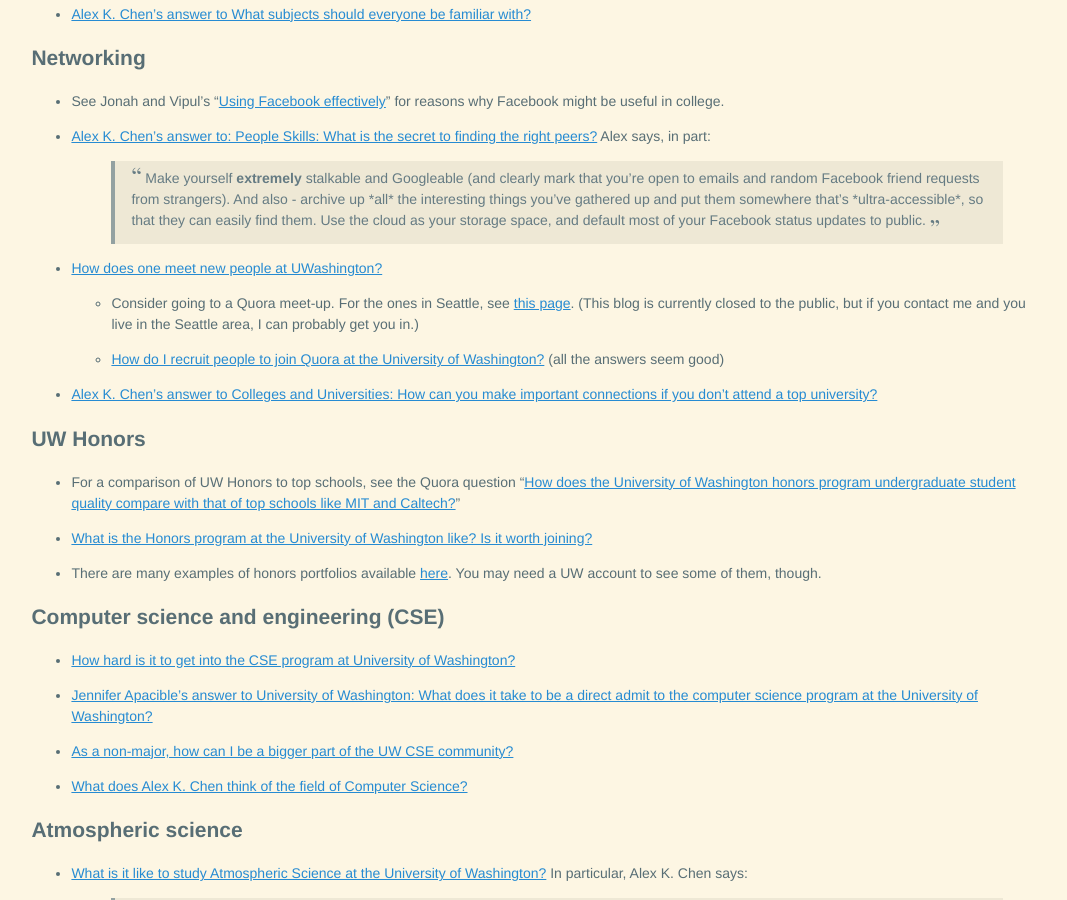
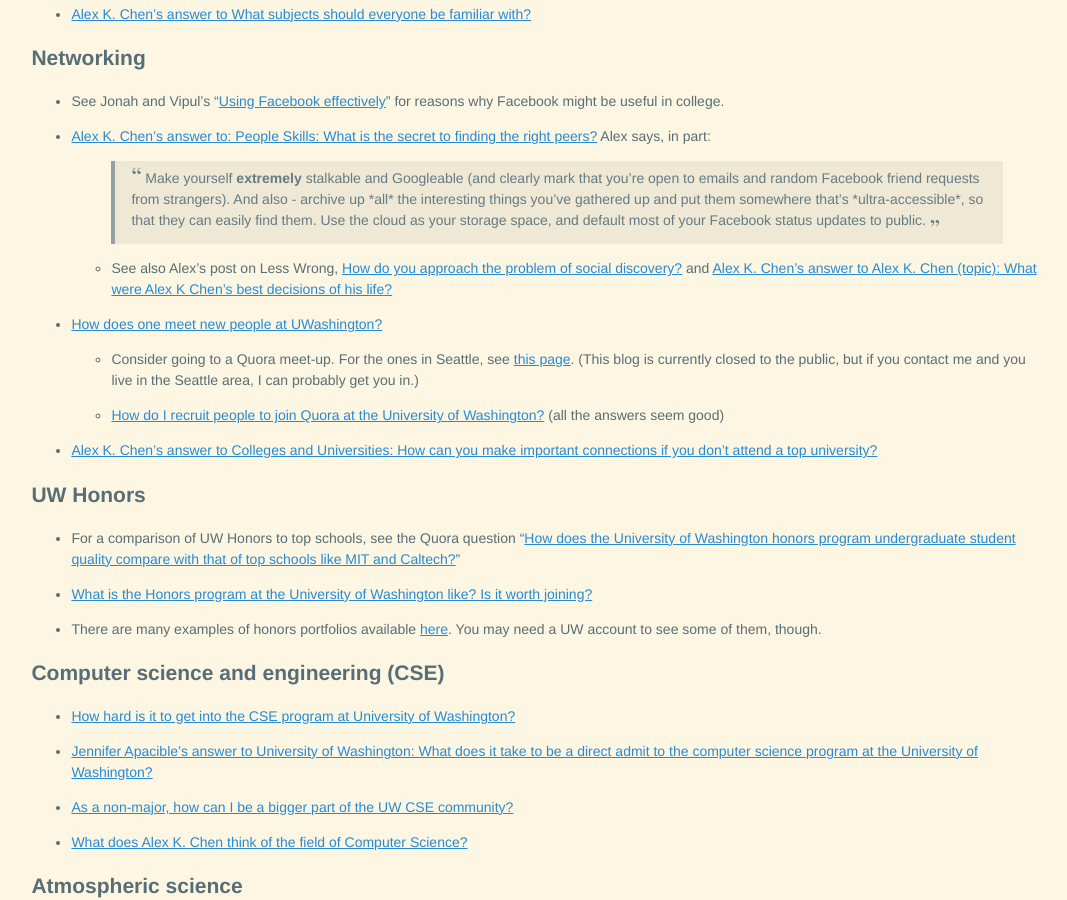
Before and after one commit to riceissa/riceissa.github.io, a Jekyll site: the page built from uw/resources.md, in a window 1280 px wide and 900 px high, scrolled down 1601 px. Shown: the whole window, without its empty margins (103-1170 px from the left). Built offline with Jekyll 4.4.1, drawn with Linux system fonts in a browser that asks for light colours; Markdown is read by kramdown in place of the engine named in the settings; comment, search, counter and statistics services are not loaded.

Commit message:
add alex's post on social discovery

```diff
--- a/uw/resources.md
+++ b/uw/resources.md
@@ -105,6 +105,8 @@ Alex says, in part:
     > Use the cloud as your storage space, and default most of your
     > Facebook status updates to public.
 
+    - See also Alex’s post on Less Wrong, [How do you approach the problem of social discovery?](http://lesswrong.com/r/discussion/lw/k3s/how_do_you_approach_the_problem_of_social/) and [Alex K. Chen's answer to Alex K. Chen (topic): What were Alex K Chen's best decisions of his life?](https://www.quora.com/Alex-K-Chen-topic/What-were-Alex-K-Chens-best-decisions-of-his-life/answer/Alex-K-Chen)
+
 -   [How does one meet new people at UWashington?](https://www.quora.com/University-of-Washington/How-does-one-meet-new-people-at-UWashington)
 
     - Consider going to a Quora meet-up.
```
